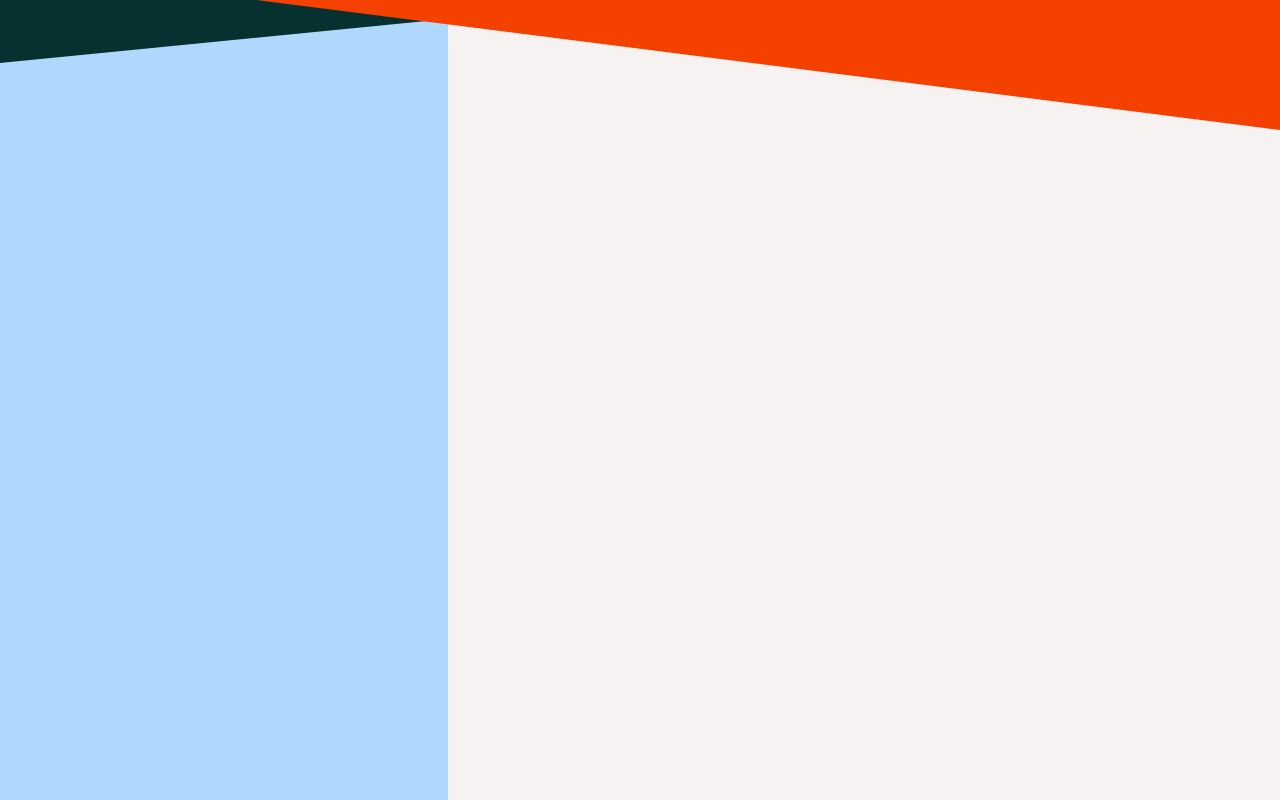
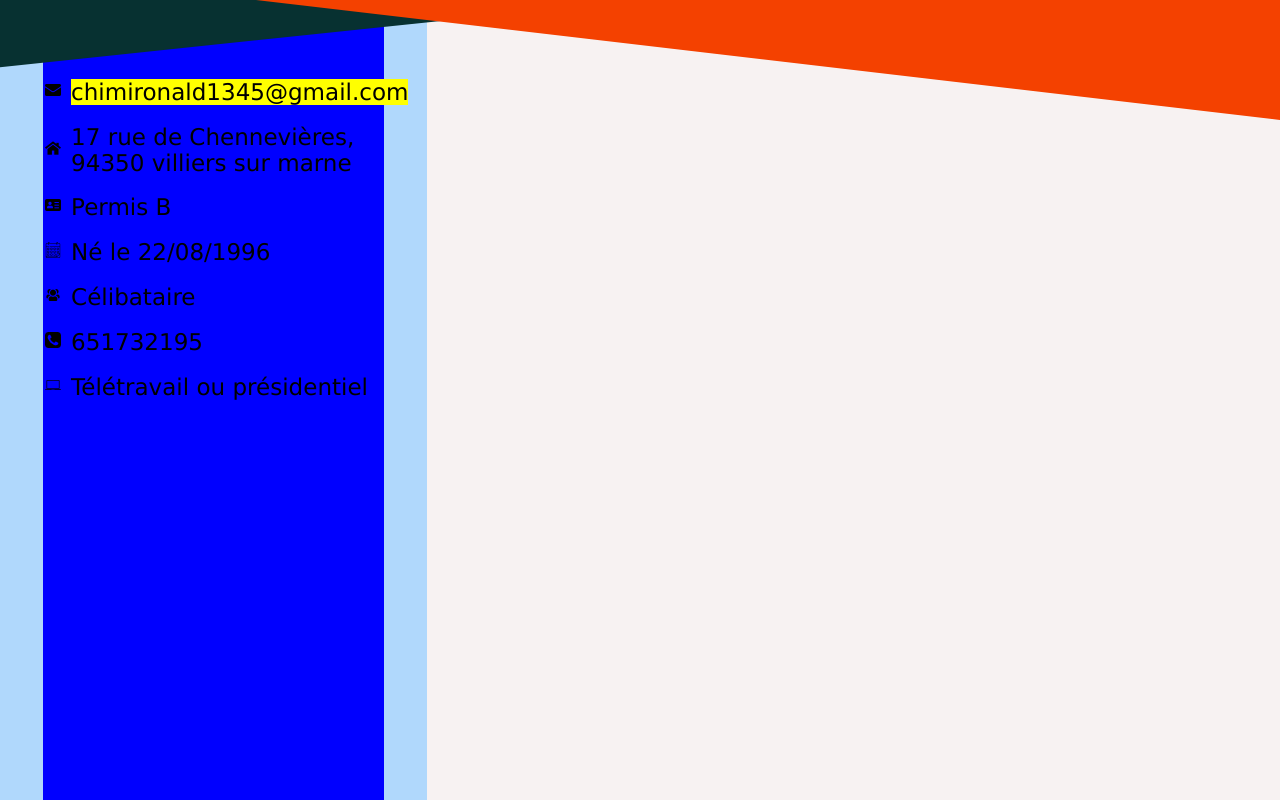
Before and after one commit to eulgen/Port-folio_1, a plain HTML site: page index.html in a window 1280 px wide. Drawn offline with Linux system fonts and the light colour scheme.

Commit message:
CV version=1.4

```diff
--- a/index.html
+++ b/index.html
@@ -14,8 +14,75 @@
 
     <div class="global_0">
         <div class="leftbox">
+            <div class="cmp-loc">
+                <div class="loc">
+
+                    <table>
+                        <tr>
+                            <td>
+                                <img src="email.png" alt="img email">
+                            </td>
+                            <td>
+                                <div class="bloc"><mark>chimironald1345@gmail.com</mark></div>
+                            </td>
+                        </tr>
+                        <tr>
+                            <td>
+                                <img src="home.png" alt="img home">
+                            </td>
+                            <td>
+                                <div class="bloc">17 rue de Chennevières, 94350 villiers sur marne</div>
+                            </td>
+                        </tr>
+                        <tr>
+                            <td>
+                                <img src="id-card.png" alt="img permi">
+                            </td>
+                            <td>
+                                <div class="bloc">Permis B</div>
+                            </td>
+                        </tr>
+                        <tr>
+                            <td>
+                                <img src="calendar_v1.png" alt="img date">
+                            </td>
+                            <td>
+                                <div class="bloc">Né le 22/08/1996</div>
+                            </td>
+                        </tr>
+                        <tr>
+                            <td>
+                                <img src="users-avatar.png" alt="img célibataire">
+                            </td>
+                            <td>
+                                <div class="bloc">Célibataire</div>
+                            </td>
+                        </tr>
+                        <tr>
+                            <td>
+                                <img src="telephone-symbol-button.png" alt="img phone call">
+                            </td>
+                            <td>
+                                <div class="bloc">651732195</div>
+                            </td>
+                        </tr>
+                        <tr>
+                            <td>
+                                <img src="laptop.png" alt="img télétravail">
+                            </td>
+                            <td>
+                                <div class="bloc">Télétravail ou présidentiel</div>
+                            </td>
+                        </tr>
+                    </table>
+                </div>
+                <div class="cmp">
+
+                </div>
+            </div>
         </div>
         <div class="rightbox">
+
         </div>
     </div>
     <script></script>
--- a/style.css
+++ b/style.css
@@ -3,17 +3,9 @@
     margin: 0;
 }
 
-/*.global_0{
-    display: grid;
-    width: 100%;
-    min-height: 100vh;
-    background-color: blue;
-    box-sizing: border-box;
-}*/
-
 .left{
     width: 100%;
-    height: 90px;
+    height: 12%;
     clip-path: polygon(0 0, 50% 0, 0% 70%);
     background-color: rgb(7, 49, 49);
     z-index: 2;
@@ -24,7 +16,7 @@
     margin-right: 0;
     width: 80%;
     margin-left: 20%;
-    height: 130px;
+    height: 15%;
     clip-path: polygon(0 0, 100% 0, 100% 100%);
     background-color: rgb(244, 65, 0);
     z-index: 3;
@@ -37,20 +29,40 @@
     height: 100%;
     z-index: 1;
     display: flex;
+    box-sizing: border-box;
 }
 
 .leftbox{
     background-color: rgb(176, 216, 252);
     width: 35%;
-    height: 100%;
-    position: relative;
+    min-height: 100vh;
+    display: flex;
 }
-
-
 
 .rightbox{
     background-color: rgb(247, 242, 242);
-    width: 65%;
+    width: 70%;
+    min-height: 100vh;
+    display: flex;
+}
+
+.cmp-loc{
+    margin-left: 10%;
+    margin-right: 10%;
+    width: 80%;
     height: 100%;
-    position: relative;
+    background-color: blue;
+    display: flex;
 }
+.loc{
+    margin-top: 20%;
+    width: 80%;
+    height: 35%;
+    /*background-color: red;*/
+}
+
+.bloc{
+    margin: 2.5%;
+    font-size: 1.8vw;
+    font-family: Verdana, Geneva, Tahoma, sans-serif;
+}
```
Also changed, not shown: index copy.html (deleted, +0 -67 lines), icons8-phone-100.png (added).
